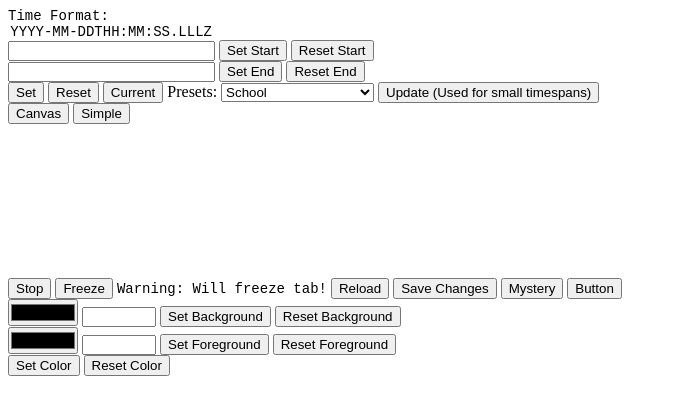
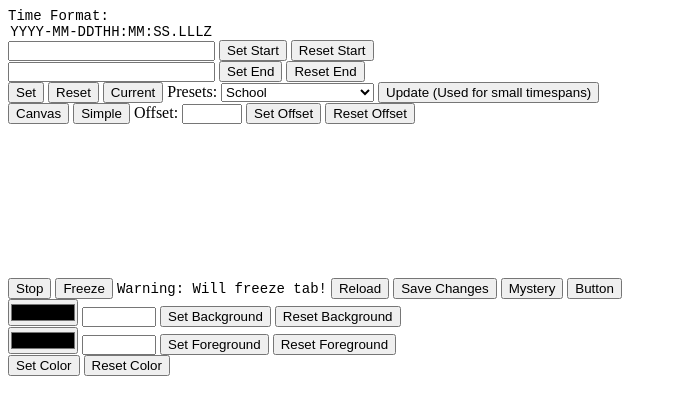
Before and after one commit to tylersears/i-did-this-myself..., a plain HTML site: page countdown2/index.html in a window 1280 px wide. Shown: the whole page, without its empty margins (0-677 px from the left). Drawn offline with Linux system fonts and the light colour scheme; a script that the page names is missing.

Commit message:
Update index.html

```diff
--- a/countdown2/index.html
+++ b/countdown2/index.html
@@ -45,6 +45,11 @@
     <div class = 'tab'>
       <button class = 'tablinks' onclick = 'SwitchTab(event, "canvas")'>Canvas</button>
       <button class = 'tablinks' onclick = 'SwitchTab(event, "simple")'>Simple</button>
+      <label for = 'offsetv'>Offset:</label>
+      <input class = 'mono' type = 'text' id = 'offsetv' name = 'offsetv' style = 'width: 4em;'>
+      <button id = 'offsets' onclick = 'SetOffset()'>Set Offset</button>
+      <button id = 'offsetr' onclick = 'ResetOffset()'>Reset Offset</button>
+    </div>
     <div class = 'tabcontent' id = 'canvas'>
       <p class = 'mono' align='center'>
         <canvas id='mycanvas'>
```
